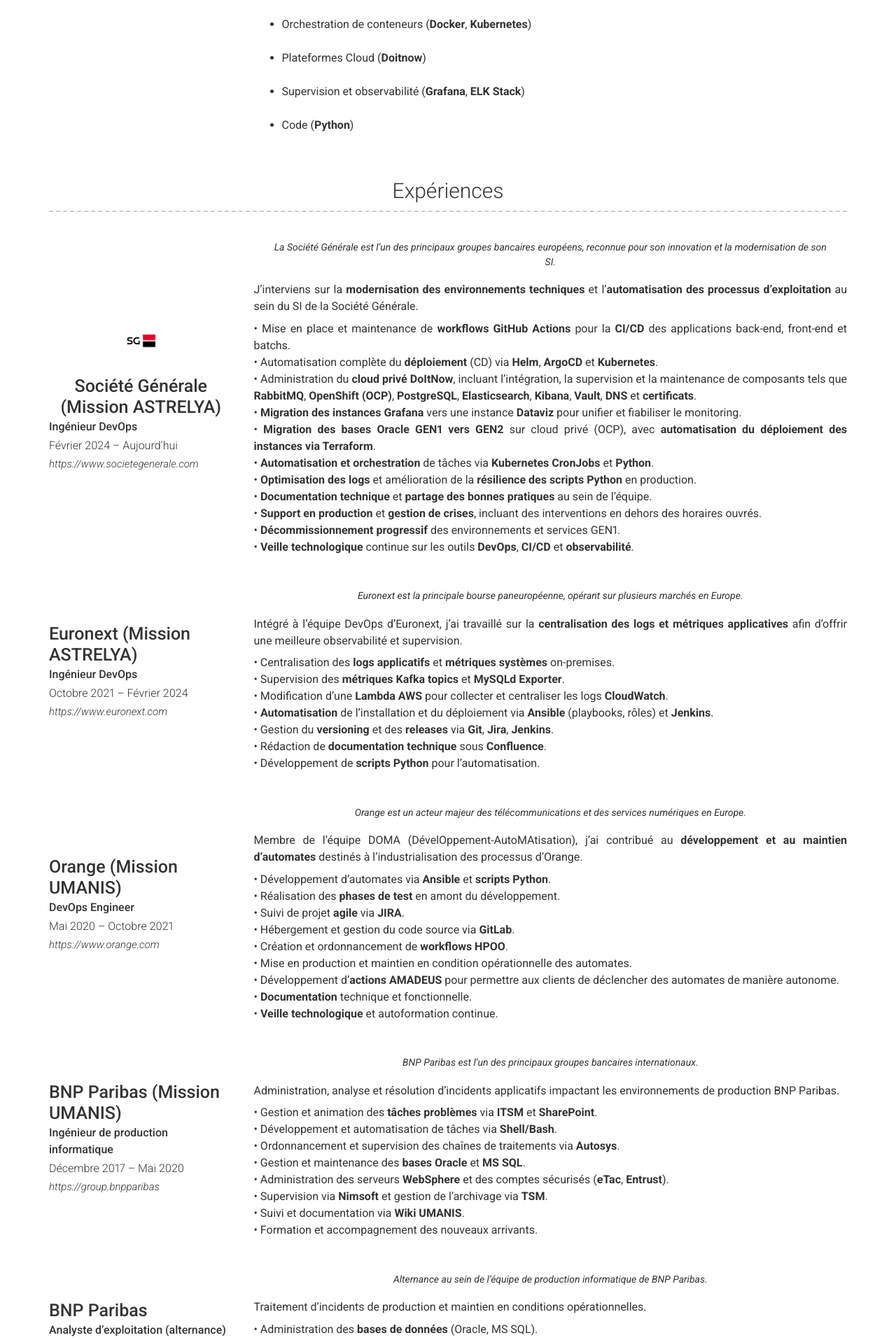
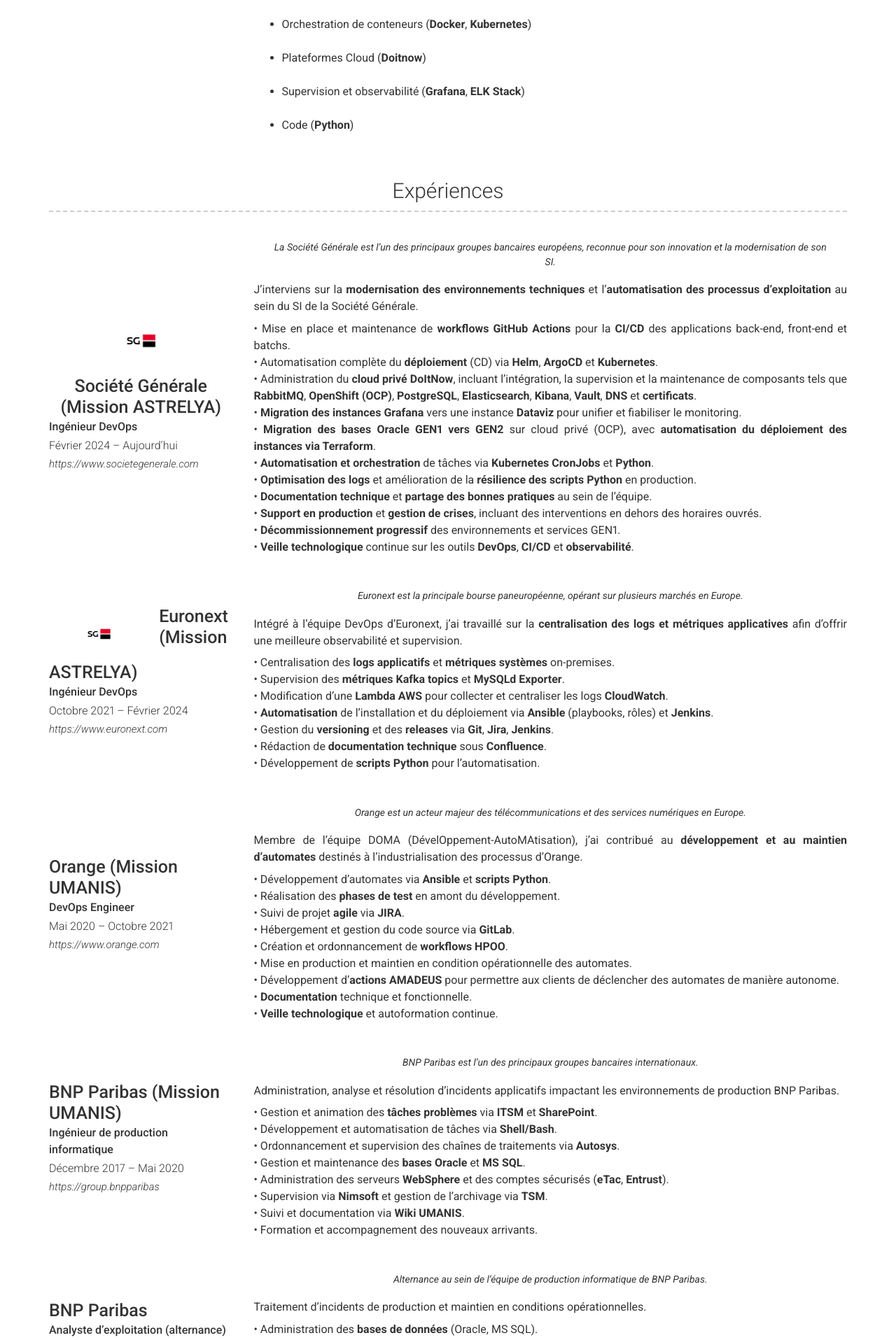
Before and after one commit to SERDANI/serdaninicolas.github.io, a Jekyll site: the page built from index.md, in a window 1280 px wide. Shown: the part 743-2658 px from the top of the page at 70% size. Built offline with Jekyll 4.4.1, drawn with Linux system fonts in a browser that asks for light colours; nearby versions of some CDN libraries.

Commit message:
Update _config.yml

```diff
--- a/_config.yml
+++ b/_config.yml
@@ -67,7 +67,7 @@ content:
           • **Veille technologique** continue sur les outils **DevOps**, **CI/CD** et **observabilité**.
 
       - layout: left
-        title: Euronext (Mission ASTRELYA)
+        title: '<img src="images/logo_sg.jpg" height="80" style="float:left; margin-right:15px;">Euronext (Mission ASTRELYA)'
         sub_title: Ingénieur DevOps
         caption: Octobre 2021 – Février 2024
         link: https://www.euronext.com
```
